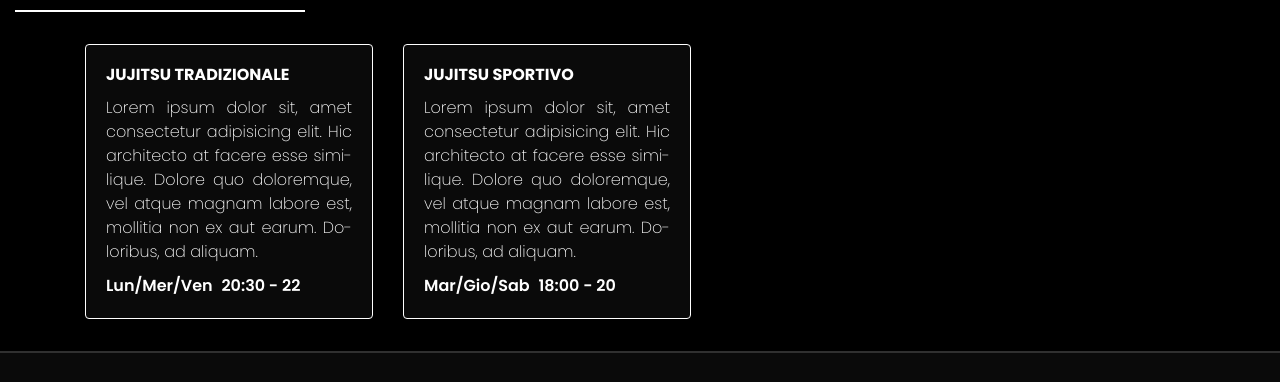
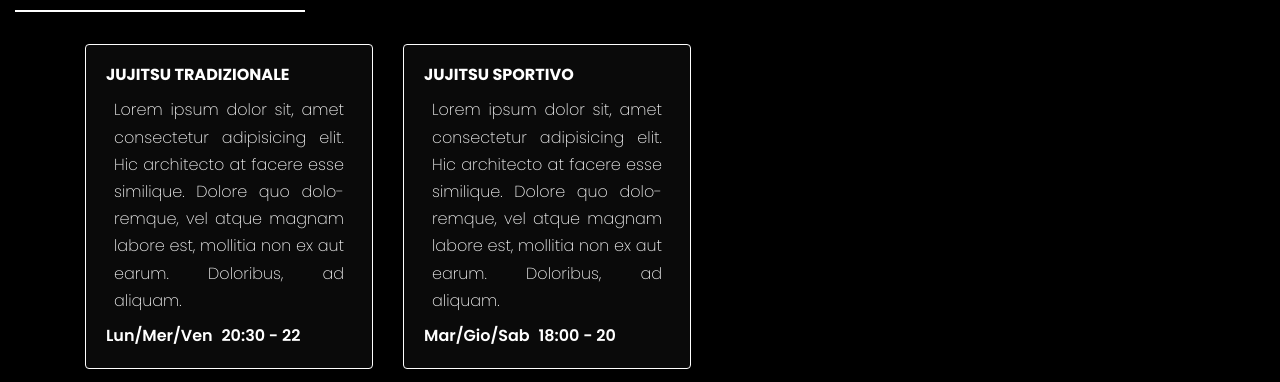
Before and after one commit to CarloPacileo/HTML, a plain HTML site: page index.html in a window 1280 px wide. Shown: the part 2481-2863 px from the top of the page. Drawn offline with nearby package versions, Linux system fonts and the light colour scheme; a web font is replaced by a local one.

Commit message:
versione 0.3

```diff
--- a/index.html
+++ b/index.html
@@ -211,7 +211,7 @@
                                 <div class="card-body">
                                     <h5 class="card-title">JUJITSU TRADIZIONALE</h5>
 
-                                    <p class="card-text">
+                                    <p class="card-text paragrafo">
                                         Lorem ipsum dolor sit, amet consectetur adipisicing elit. Hic architecto at
                                         facere esse similique. Dolore quo doloremque, vel atque magnam labore est,
                                         mollitia non ex aut earum. Doloribus, ad aliquam.
@@ -231,7 +231,7 @@
                                 <div class="card-body">
                                     <h5 class="card-title">JUJITSU SPORTIVO</h5>
 
-                                    <p class="card-text">
+                                    <p class="card-text paragrafo">
                                         Lorem ipsum dolor sit, amet consectetur adipisicing elit. Hic architecto at
                                         facere esse similique. Dolore quo doloremque, vel atque magnam labore est,
                                         mollitia non ex aut earum. Doloribus, ad aliquam.
--- a/style2.css
+++ b/style2.css
@@ -1,7 +1,7 @@
 body {
   background-color: black;
   font-family: "Poppins", sans-serif;
-  font-weight: 100;
+  font-weight: 200;
   font-style: normal;
   color: white;
   overflow-x: hidden;
@@ -179,13 +179,6 @@
   margin-top: 2rem;
 }
 
-.card-text {
-  font-size: 1rem;
-  text-align: justify;
-  hyphens: auto;
-  font-weight: 200;
-}
-
 .card-subtitle {
   font-size: 1rem;
   font-weight: 600;
```
